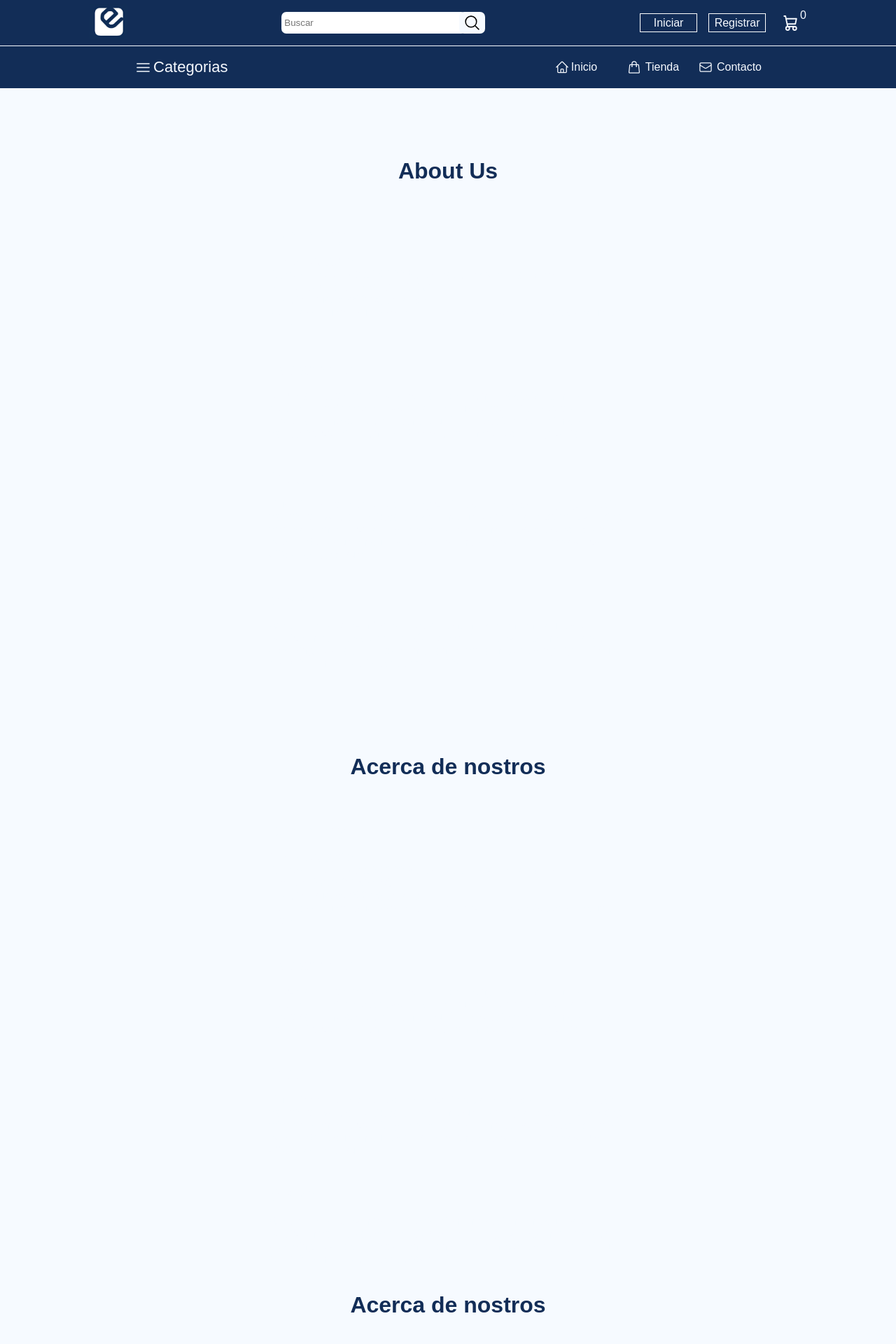
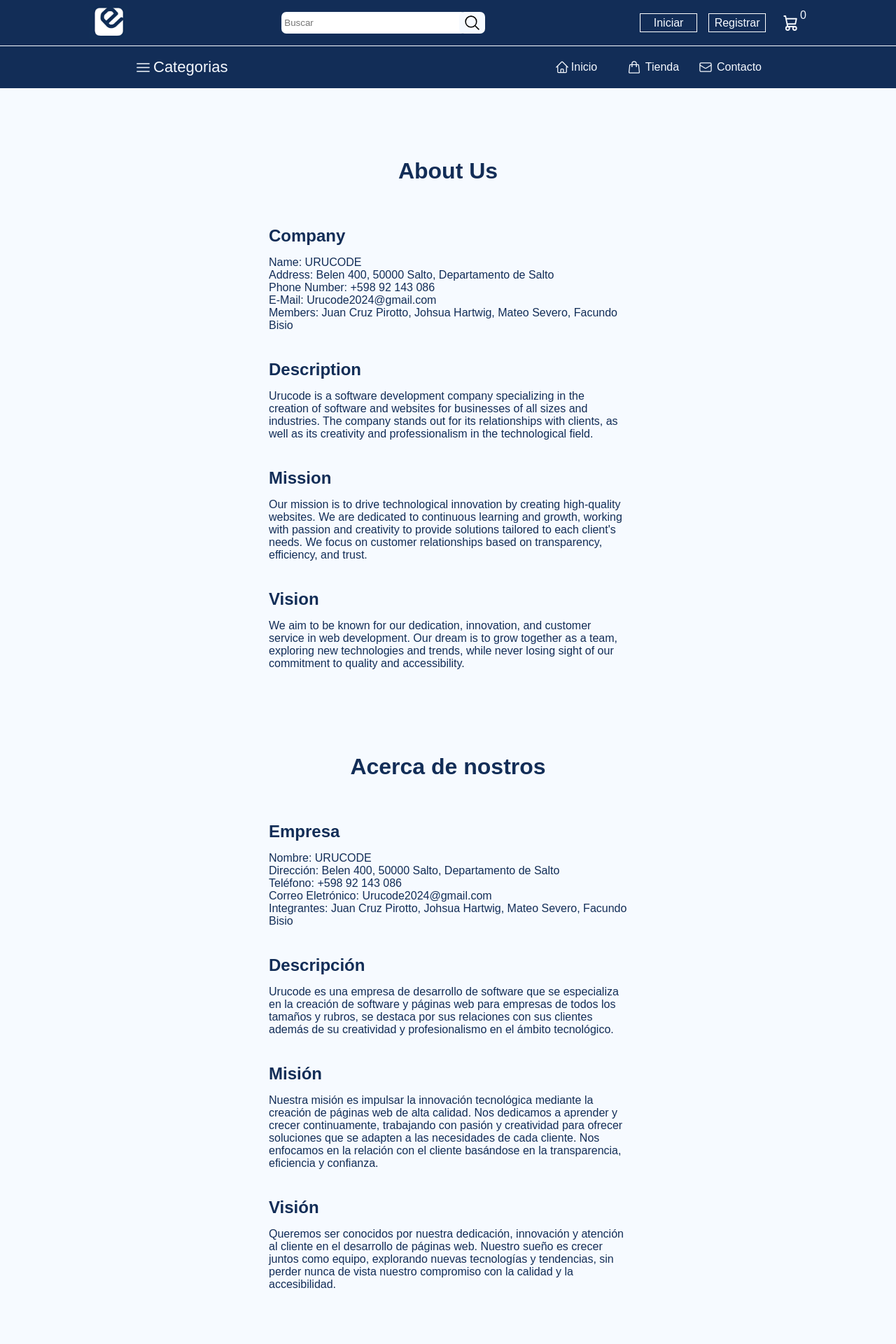
Before and after one commit to Johsua-123/URUCODE, a PHP site: page /about-us.php in a window 1280 px wide. Shown: the top 1920 px of the page at 70% size. Run offline with PHP 8.4, Linux system fonts and the light colour scheme; data that the repository does not hold is empty.

Commit message:
about us arreglado

```diff
--- a/about-us.php
+++ b/about-us.php
@@ -47,34 +47,6 @@
                 </section>
             </div>
             <div class="about-us">
-            <h1>Acerca de nostros</h1>
-                <section>
-                    <h2>Company</h2>
-                    <p>Name: URUCODE</p>
-                    <p>Address: Belen 400, 50000 Salto, Departamento de Salto</p>
-                    <p>Phone: +598 92 143 086</p>
-                    <p>E-Mail: Urucode2024@gmail.com</p>
-                    <p>Members: Juan Cruz Pirotto, Johsua Hartwig, Mateo Severo, Facundo Bisio</p>
-                </section>
-                <section>
-                    <h2>Description</h2>
-                    <p>
-                        Urucode is a software development company specializing in the creation of software and websites for businesses of all sizes and industries. The company stands out for its relationships with clients, as well as its creativity and professionalism in the technological field.
-                    </p>
-                </section>
-                <section>
-                    <h2>Mission</h2>
-                    <p>
-                        Our mission is to drive technological innovation by creating high-quality websites. We are dedicated to continuous learning and growth, working with passion and creativity to provide solutions tailored to each client's needs. We focus on customer relationships based on transparency, efficiency, and trust.
-                    </p>
-                </section>
-                <section>
-                    <h2>Vision</h2>
-                    <p>
-                    We aim to be known for our dedication, innovation, and customer service in web development. Our dream is to grow together as a team, exploring new technologies and trends, while never losing sight of our commitment to quality and accessibility.
-                    </p>
-                </section>
-                <br>
                 <h1>Acerca de nostros</h1>
                 <section>
                     <h2>Empresa</h2>
--- a/assets/styles/about.css
+++ b/assets/styles/about.css
@@ -14,12 +14,15 @@
 
 .about-us section {
     margin: 20px 0;
+    color: var(--color-blue-900);
 }
 
 .about-us section h2 {
     margin-bottom: 15px;
+    color: var(--color-blue-900);
 }
 
 .about-us section p {
     margin: 0;
+    color: var(--color-blue-900);
 }
```
